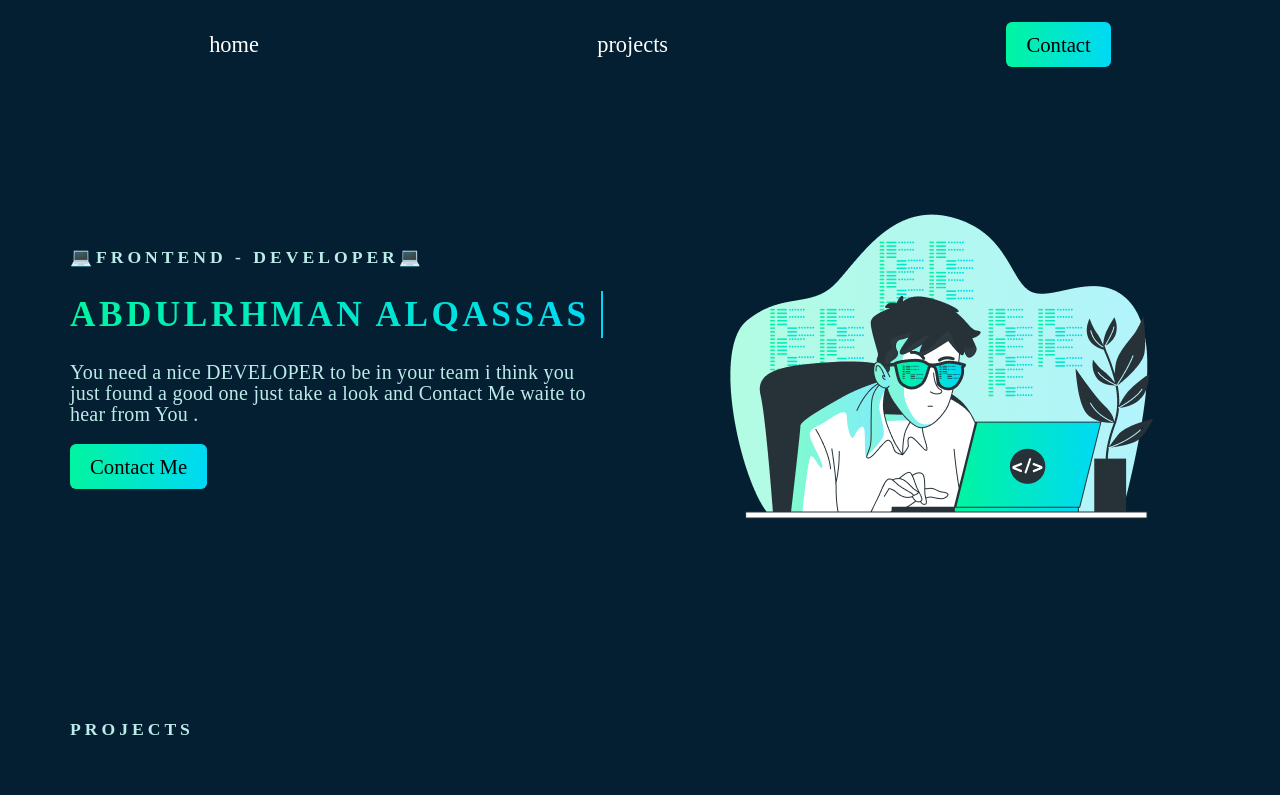
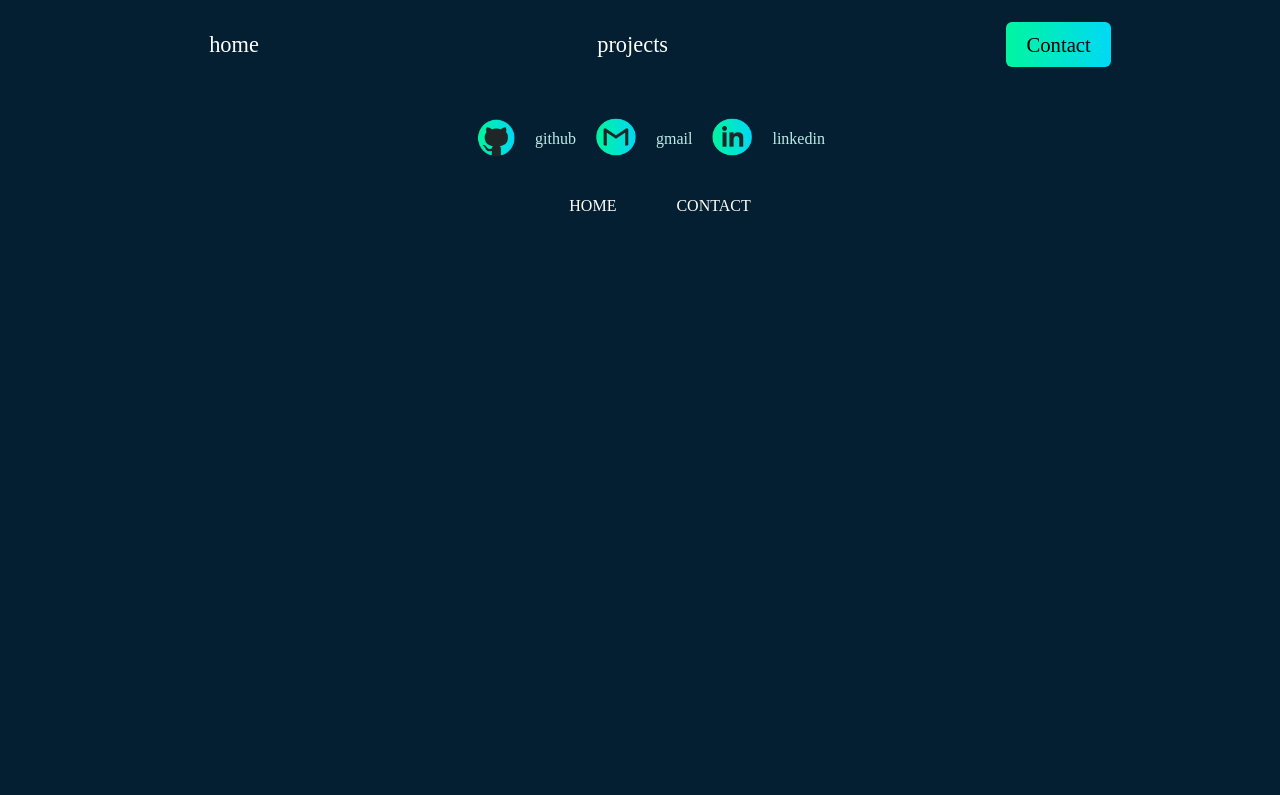
Before and after one commit to abdulrhmanalqassas/potfolio, a React (Create React App) app: page / in a window 1280 px wide. Shown: the top 795 px of the page. Built offline with nearby package versions, Linux system fonts and the light colour scheme.

Commit message:
home Route

```diff
--- a/package.json
+++ b/package.json
@@ -1,7 +1,7 @@
 {
   "name": "new",
   "version": "0.1.0",
-  "homepage": "https://abdulrhmanalqassas.github.io/potfolio",
+  "homepage": "https://abdulrhmanalqassas.github.io/potfolio/home",
   "private": true,
   "dependencies": {
     "@emailjs/browser": "^3.7.0",
--- a/src/App.js
+++ b/src/App.js
@@ -12,7 +12,7 @@ function App() {
       <Nav />
 
       <Routes>
-        <Route path="/*" element={<Home />} />
+        <Route path="/home" element={<Home />} />
         <Route path="/Contact" element={<Contact />} />
         <Route path="/projects" element={<Project displayedNumber={4} />} />
       </Routes>
```
